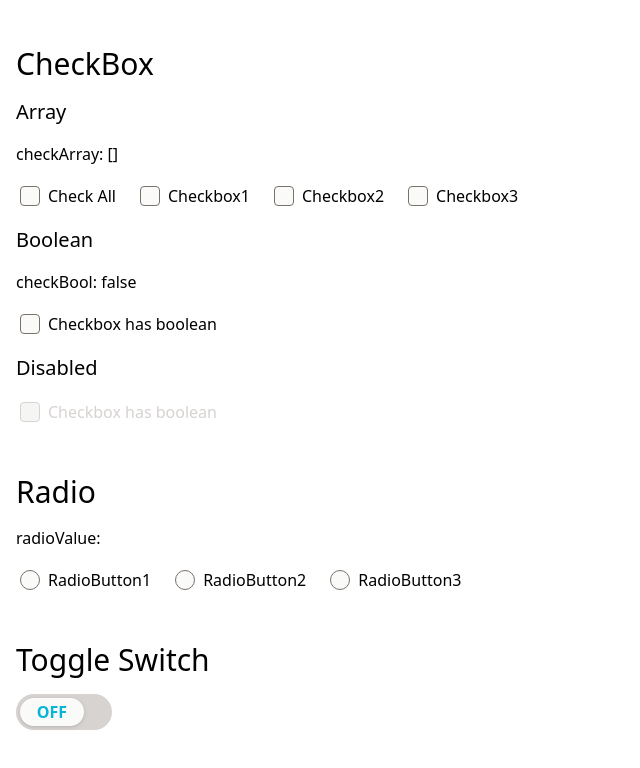
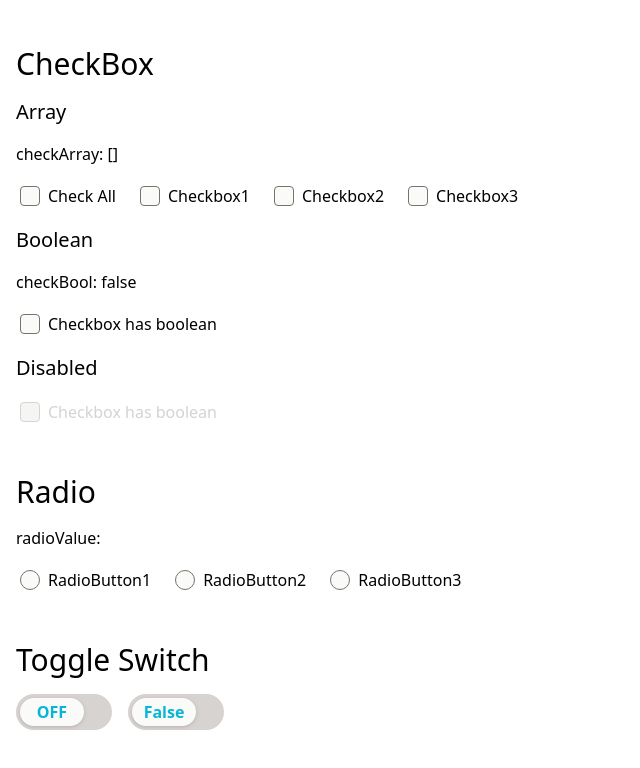
Before and after one commit to ykob/vue-assets, a Vue app: page /form-elements in a window 1280 px wide. Shown: the part 354-1122 px from the top of the page, without its empty margins (0-640 px from the left). Built offline with nearby package versions, Linux system fonts and the light colour scheme; the HTML template or start-up script is replaced by a standard one.

Commit message:
added the lable props of ToggleSwitch.

```diff
--- a/src/components/form-element/ToggleSwitch.vue
+++ b/src/components/form-element/ToggleSwitch.vue
@@ -10,6 +10,14 @@ import { defineComponent } from 'vue'
 export default defineComponent({
   name: 'ToggleSwitch',
   props: {
+    labelOff: {
+      type: String,
+      default: 'OFF',
+    },
+    labelOn: {
+      type: String,
+      default: 'ON',
+    },
     modelValue: {
       type: Boolean,
       default: false,
@@ -45,7 +53,7 @@ export default defineComponent({
       ]
     },
     label(): string {
-      return this.modelValue ? 'ON' : 'OFF'
+      return this.modelValue ? this.labelOn : this.labelOff
     },
   },
   methods: {
--- a/src/views/ViewFormElements.vue
+++ b/src/views/ViewFormElements.vue
@@ -54,8 +54,13 @@
     </radio-button>
   </div>
   <h2 class="mt-12 mb-4 text-3xl">Toggle Switch</h2>
-  <div>
-    <toggle-switch v-model="toggleSwitchValue" />
+  <div class="flex gap-4 mb-4">
+    <toggle-switch v-model="toggleSwitchValue1" />
+    <toggle-switch
+      v-model="toggleSwitchValue2"
+      label-off="False"
+      label-on="True"
+    />
   </div>
 </template>
 
@@ -84,7 +89,8 @@ export default defineComponent({
     inputText: '',
     InputMultilineText: '',
     radioValue: '',
-    toggleSwitchValue: false,
+    toggleSwitchValue1: false,
+    toggleSwitchValue2: false,
   }),
 })
 </script>
```
